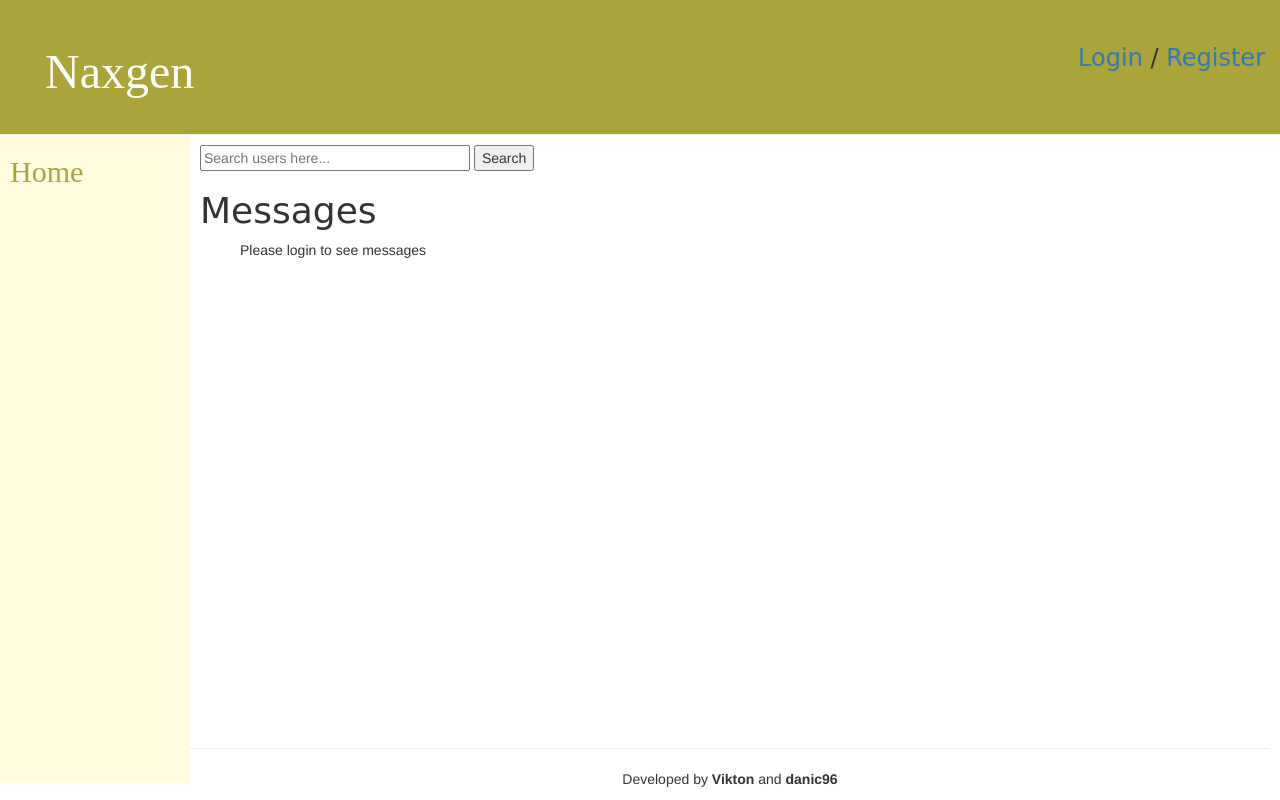
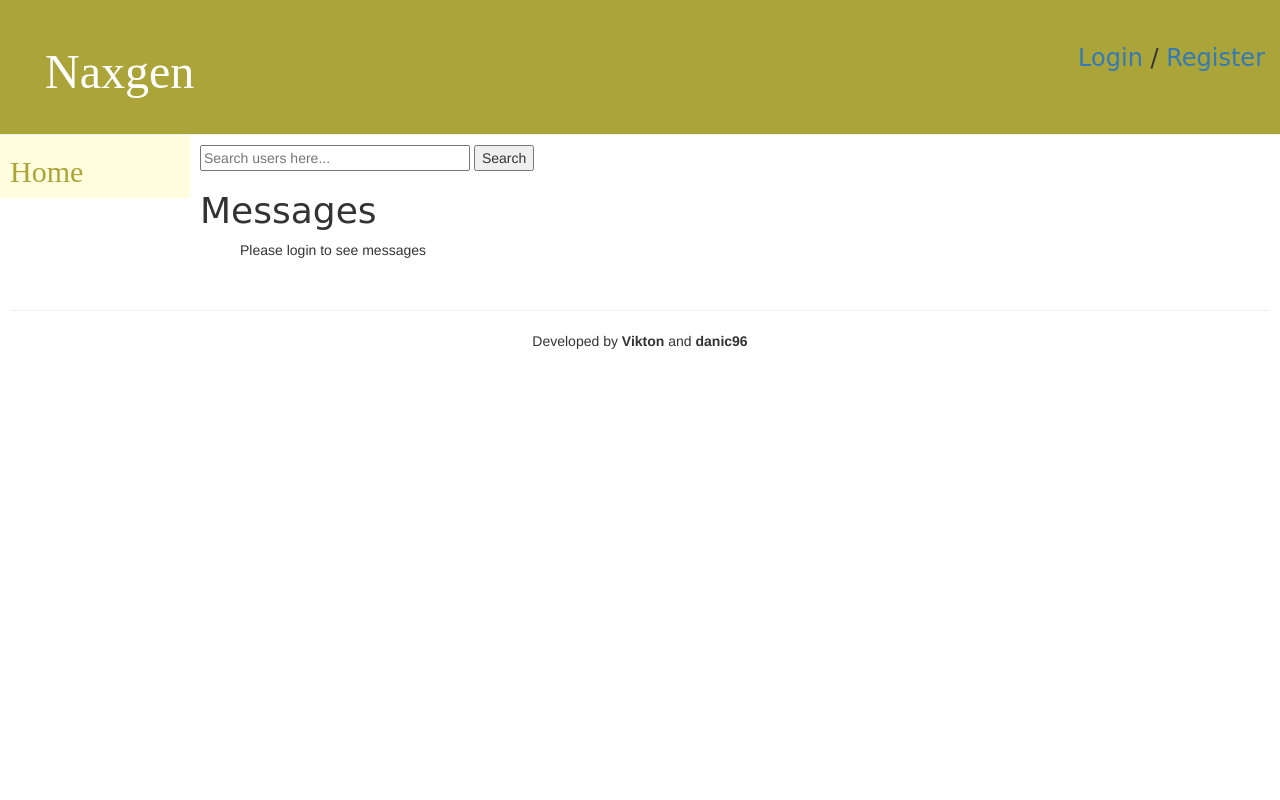
Before and after one commit to danic96/Naxgen, a Django app: page /messaging/ in a window 1280 px wide. Run offline with Django 3.2, Linux system fonts and the light colour scheme; some libraries are stand-ins or nearby versions.

Commit message:
im so tired of this

```diff
--- a/messaging/static/style/base.css
+++ b/messaging/static/style/base.css
@@ -23,15 +23,23 @@
 {
     float: right;
     width: 190px;
+    height: 100%;
     padding-right: 10px;
+}
+
+#wrapp_this {
+
 }
 
 #footer
 {
-    margin: 0;
+    margin-top: auto;
     padding: 10px;
     text-align: center;
     float: bottom;
+}
+.max_height {
+    height: max-content;
 }
 textarea, input[type=number], input[type=url]
 {
--- a/messaging/static/style/more.css
+++ b/messaging/static/style/more.css
@@ -3,7 +3,10 @@ h1 a, h2 a {
     font-family: 'Lobster';
 }
 body, html {
-    height: 90%;
+    min-height: 100%;
+}
+html {
+    min-height: 100%;
 }
 
 .page-header {
--- a/messaging/templates/messaging/base.html
+++ b/messaging/templates/messaging/base.html
@@ -37,6 +37,8 @@
     {% endblock %}
 </div>
 
+<div id="wrapp_this">
+<div class="max_height">
 <div id="left-sidebar">
     {% block sidebar %}
             <h2><a href="/messaging/">Home</a></h2>
@@ -84,10 +86,14 @@
         {% if error_message %}<p><strong>{{ error_message }}</strong></p>{% endif %}
     {% endblock %}
 </div>
+</div>
 
 <div id="footer">
     {% block footer %}<hr><div >Developed by <b>Vikton</b> and <b>danic96</b></div>{% endblock %}
 </div>
+</div>
+
+
 
 
 </body>
```
